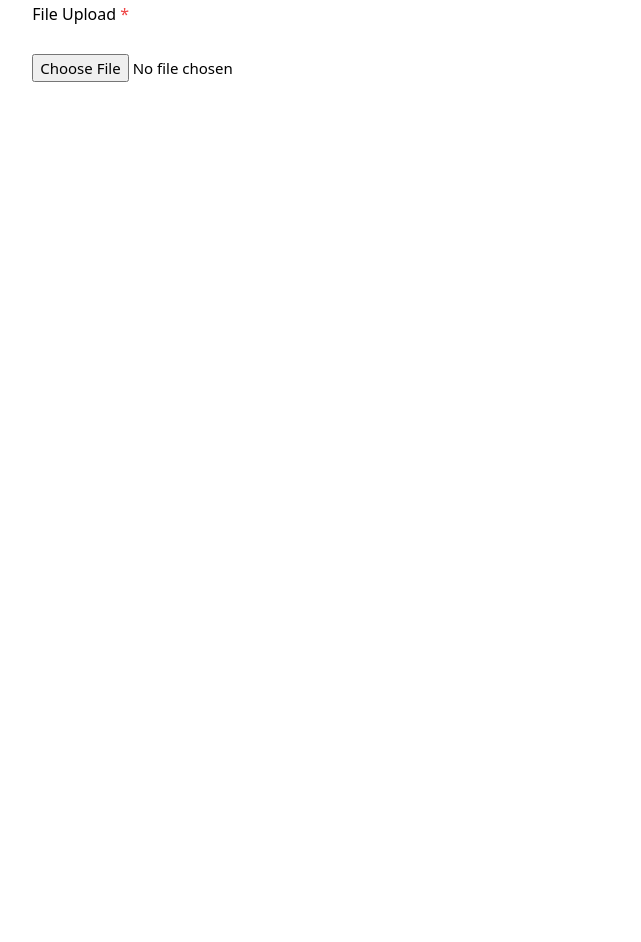
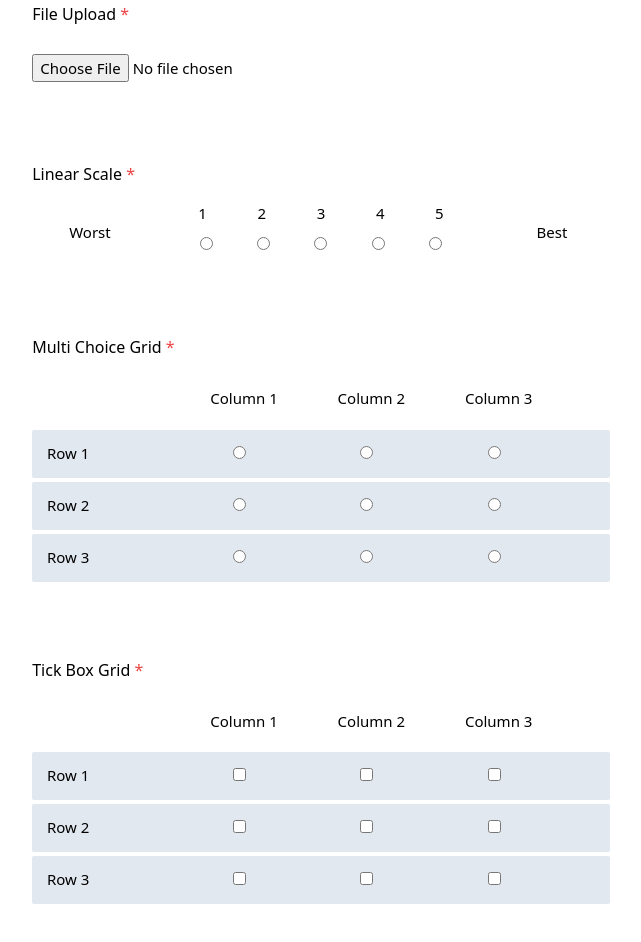
Before and after one commit to MananMehta1404/superassistant_project, a Next.js app: page / in a window 1280 px wide. Shown: the part 1220-2162 px from the top of the page, without its empty margins (319-960 px from the left). Before the commit the page ends 1346 px from the top, so only its background shows below. Built offline with nearby package versions, Linux system fonts and the light colour scheme.

Commit message:
Implemented all the components

```diff
--- a/app/page.jsx
+++ b/app/page.jsx
@@ -1,4 +1,4 @@
-import { Header, MCQ, Checkbox, Shortanswer, Paragraph, Dropdown, Fileupload } from "@components"
+import { Header, MCQ, Checkbox, Shortanswer, Paragraph, Dropdown, Fileupload, Linearscale, Multichoicegrid, Tickboxgrid } from "@components"
 
 const Home = () => {
   return (
@@ -10,6 +10,9 @@ const Home = () => {
         <Paragraph />
         <Dropdown />
         <Fileupload />
+        <Linearscale />
+        <Multichoicegrid />
+        <Tickboxgrid />
     </section>
   )
 }
--- /dev/null
+++ b/components/Linearscale.jsx
@@ -0,0 +1,35 @@
+import React from 'react'
+
+const Linearscale = () => {
+  return (
+    <div className='w-[55%] m-2 p-7 rounded-xl bg-white'>
+          <p className='text-[16px]'>Linear Scale <span className='text-red-500'>*</span></p>
+          <div className='mt-4 text-[15px] flex flex-row'>
+            <div className='w-[20%] flex justify-center items-center'>Worst</div>
+            <div className='w-[60%]'>
+                <ul className='flex flex-row justify-between'>
+                    <li></li>
+                    <li>1</li>
+                    <li>2</li>
+                    <li>3</li>
+                    <li>4</li>
+                    <li>5</li>
+                    <li></li>
+                </ul>
+                <ul className='flex flex-row justify-between m-2'>
+                    <li></li>
+                    <li><input type='radio' name='val' /></li>
+                    <li><input type='radio' name='val' /></li>
+                    <li><input type='radio' name='val' /></li>
+                    <li><input type='radio' name='val' /></li>
+                    <li><input type='radio' name='val' /></li>
+                    <li></li>
+                </ul>
+            </div>
+            <div className='w-[20%] flex justify-center items-center'>Best</div>
+          </div>
+        </div>
+  )
+}
+
+export default Linearscale
--- /dev/null
+++ b/components/Multichoicegrid.jsx
@@ -0,0 +1,45 @@
+import React from 'react'
+
+const Multichoicegrid = () => {
+  return (
+    <div className='w-[55%] m-2 p-7 rounded-xl bg-white'>
+      <p className='text-[16px]'>Multi Choice Grid <span className='text-red-500'>*</span></p>
+      <div className='mt-4 text-[15px]'>
+        <div className='mb-2 p-3'>
+          <ul className='flex flex-row'>
+            <li className='w-[30%]'></li>
+            <li className='w-[23%]'>Column 1</li>
+            <li className='w-[23%]'>Column 2</li>
+            <li className='w-[23%]'>Column 3</li>
+          </ul>
+        </div>
+        <div className='mb-1 bg-slate-200 rounded-sm h-12 p-3'>
+          <ul className='flex flex-row justify-center items-center'>
+            <li className='w-[30%]'>Row 1</li>
+            <li className='w-[23%] pl-5'><input type='radio' name='val1' /></li>
+            <li className='w-[23%] pl-5'><input type='radio' name='val1' /></li>
+            <li className='w-[23%] pl-5'><input type='radio' name='val1' /></li>
+          </ul>
+        </div>
+        <div className='mb-1 bg-slate-200 rounded-sm h-12 p-3'>
+          <ul className='flex flex-row justify-center items-center'>
+            <li className='w-[30%]'>Row 2</li>
+            <li className='w-[23%] pl-5'><input type='radio' name='val2' /></li>
+            <li className='w-[23%] pl-5'><input type='radio' name='val2' /></li>
+            <li className='w-[23%] pl-5'><input type='radio' name='val2' /></li>
+          </ul>
+        </div>
+        <div className='mb-1 bg-slate-200 rounded-sm h-12 p-3'>
+          <ul className='flex flex-row justify-center items-center'>
+            <li className='w-[30%]'>Row 3</li>
+            <li className='w-[23%] pl-5'><input type='radio' name='val3' /></li>
+            <li className='w-[23%] pl-5'><input type='radio' name='val3' /></li>
+            <li className='w-[23%] pl-5'><input type='radio' name='val3' /></li>
+          </ul>
+        </div>
+      </div>
+    </div>
+  )
+}
+
+export default Multichoicegrid
--- /dev/null
+++ b/components/Tickboxgrid.jsx
@@ -0,0 +1,45 @@
+import React from 'react'
+
+const Tickboxgrid = () => {
+  return (
+    <div className='w-[55%] m-2 p-7 rounded-xl bg-white'>
+      <p className='text-[16px]'>Tick Box Grid <span className='text-red-500'>*</span></p>
+      <div className='mt-4 text-[15px]'>
+        <div className='mb-2 p-3'>
+          <ul className='flex flex-row'>
+            <li className='w-[30%]'></li>
+            <li className='w-[23%]'>Column 1</li>
+            <li className='w-[23%]'>Column 2</li>
+            <li className='w-[23%]'>Column 3</li>
+          </ul>
+        </div>
+        <div className='mb-1 bg-slate-200 rounded-sm h-12 p-3'>
+          <ul className='flex flex-row justify-center items-center'>
+            <li className='w-[30%]'>Row 1</li>
+            <li className='w-[23%] pl-5'><input type='checkbox' name='val1' /></li>
+            <li className='w-[23%] pl-5'><input type='checkbox' name='val1' /></li>
+            <li className='w-[23%] pl-5'><input type='checkbox' name='val1' /></li>
+          </ul>
+        </div>
+        <div className='mb-1 bg-slate-200 rounded-sm h-12 p-3'>
+          <ul className='flex flex-row justify-center items-center'>
+            <li className='w-[30%]'>Row 2</li>
+            <li className='w-[23%] pl-5'><input type='checkbox' name='val2' /></li>
+            <li className='w-[23%] pl-5'><input type='checkbox' name='val2' /></li>
+            <li className='w-[23%] pl-5'><input type='checkbox' name='val2' /></li>
+          </ul>
+        </div>
+        <div className='mb-1 bg-slate-200 rounded-sm h-12 p-3'>
+          <ul className='flex flex-row justify-center items-center'>
+            <li className='w-[30%]'>Row 3</li>
+            <li className='w-[23%] pl-5'><input type='checkbox' name='val3' /></li>
+            <li className='w-[23%] pl-5'><input type='checkbox' name='val3' /></li>
+            <li className='w-[23%] pl-5'><input type='checkbox' name='val3' /></li>
+          </ul>
+        </div>
+      </div>
+    </div>
+  )
+}
+
+export default Tickboxgrid
--- a/components/index.js
+++ b/components/index.js
@@ -5,5 +5,8 @@ import Shortanswer from './Shortanswer'
 import Paragraph from './Paragraph'
 import Dropdown from './Dropdown'
 import Fileupload from './Fileupload'
+import Linearscale from './Linearscale'
+import Multichoicegrid from './Multichoicegrid'
+import Tickboxgrid from './Tickboxgrid'
 
-export { Header, MCQ, Checkbox, Shortanswer, Paragraph, Dropdown, Fileupload }
+export { Header, MCQ, Checkbox, Shortanswer, Paragraph, Dropdown, Fileupload, Linearscale, Multichoicegrid, Tickboxgrid }
```
